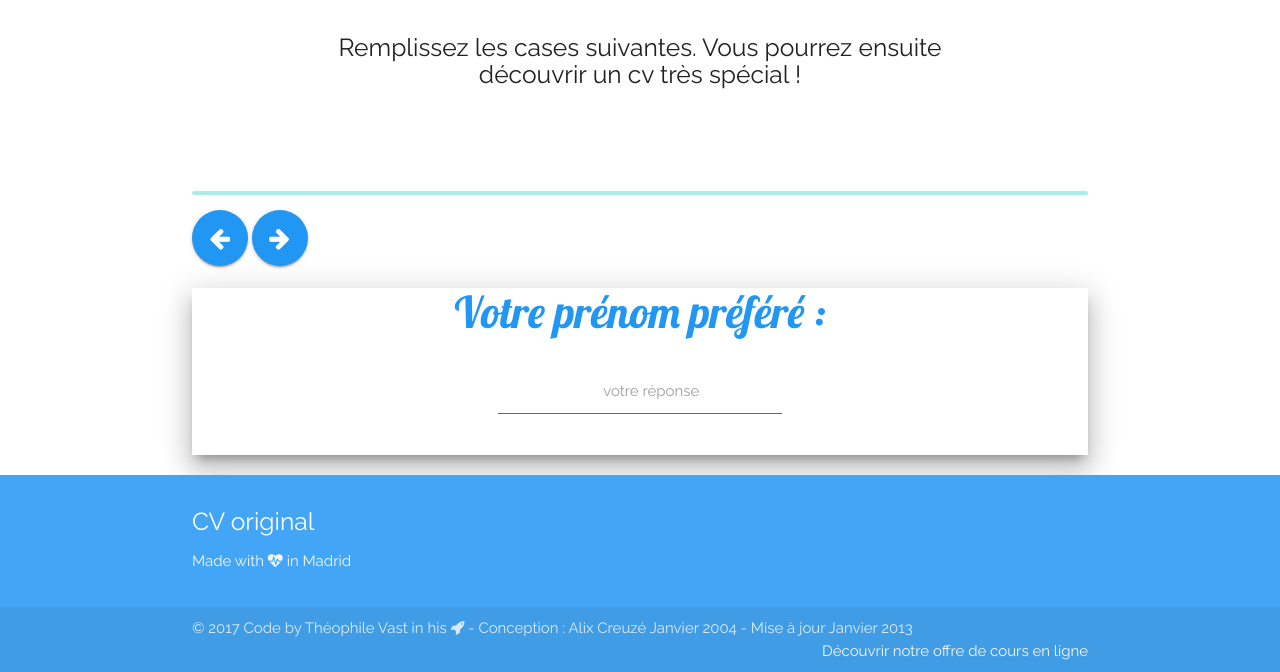
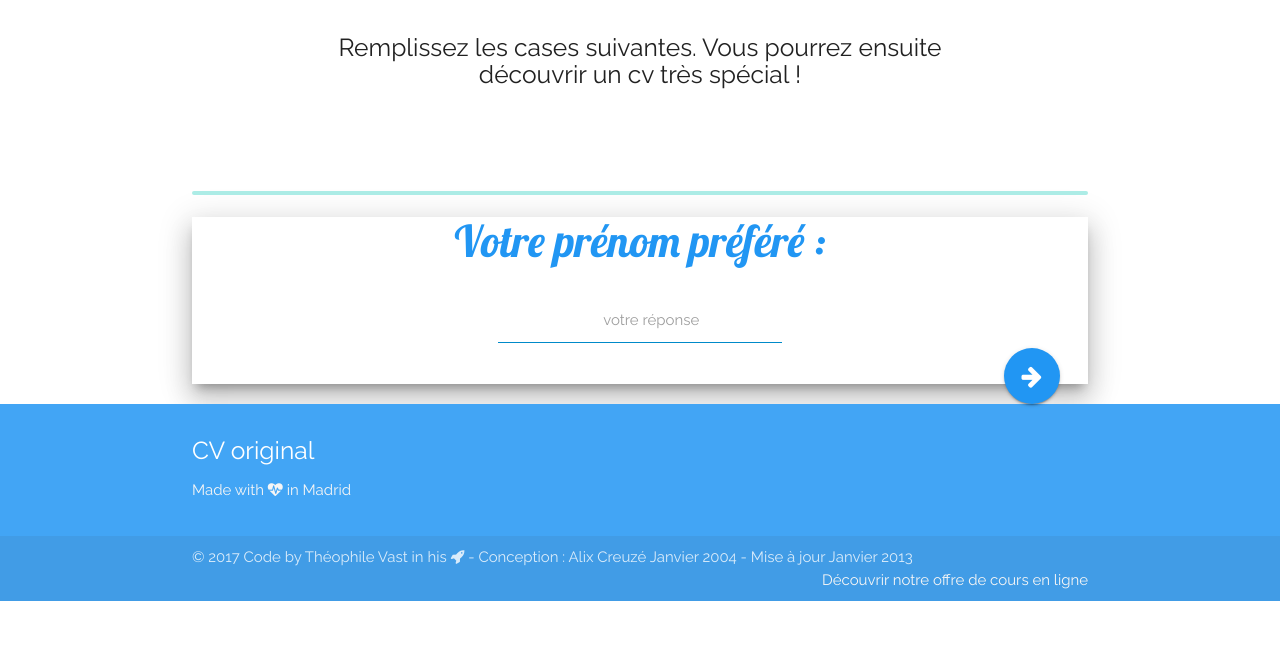
Before and after one commit to tvast/generateurcv_v2, a plain HTML site: page index.html in a window 1280 px wide. Shown: the part 228-900 px from the top of the page. After the commit the page ends 829 px from the top, so only its background shows below. Drawn offline with nearby package versions, Linux system fonts and the light colour scheme.

Commit message:
finaly zorks champagne

```diff
--- a/css/style.css
+++ b/css/style.css
@@ -38,3 +38,12 @@
 .title {
 	font-family: 'Lobster', cursive;
 }
+
+.action {
+    position: absolute;
+    -ms-transform: translate(50px, 100px);
+    -webkit-transform: translate(50px, 100px);
+    transform: translate(-50%, -100%);
+    float: right
+
+}
--- a/index.html
+++ b/index.html
@@ -49,11 +49,13 @@
           <div id="progressbar" class="determinate blue" style="width:0 %"></div>
         </div>
 
-   <a onclick="switchQh ()" class="btn-floating btn-large waves-effect waves-light blue"><i class="fa fa-arrow-left" aria-hidden="true"></i></a>
-   <a onclick="progressBar()" id="right" class="btn-floating btn-large waves-effect waves-light blue"><i class="fa fa-arrow-right" aria-hidden="true"></i></a>
+   <!-- <a onclick="switchQh ()" class="btn-floating btn-large waves-effect waves-light blue"><i class="fa fa-arrow-left" aria-hidden="true"></i></a> -->
+   <!-- <a onclick="progressBar()" id="right" class="btn-floating btn-large waves-effect waves-light blue"><i class="fa fa-arrow-right" aria-hidden="true"></i></a> -->
 
    <form id="frm1">
+
     <div id="0" class="toggled Cvcard center z-depth-5">
+
       <h3 class="title blue-text">Votre prénom préféré : </h3>
       <div class="row">
         <div class="col s4">
@@ -69,6 +71,7 @@
           </div>
           <div class="col s4">
             <!-- Promo Content 3 goes here -->
+
           </div>
         </div>
       </div>
@@ -442,6 +445,7 @@
         </div>
       </div>
     </div>
+    <a onclick="progressBar()" id="right" class="btn-floating btn-large waves-effect waves-light blue action"><i class="fa fa-arrow-right" aria-hidden="true"></i></a>
 
 
 
--- a/step.js
+++ b/step.js
@@ -1,5 +1,5 @@
 var i=1;
-var g=0;
+var g=1;
 var p = 0;
 var t = 0;
 
```
